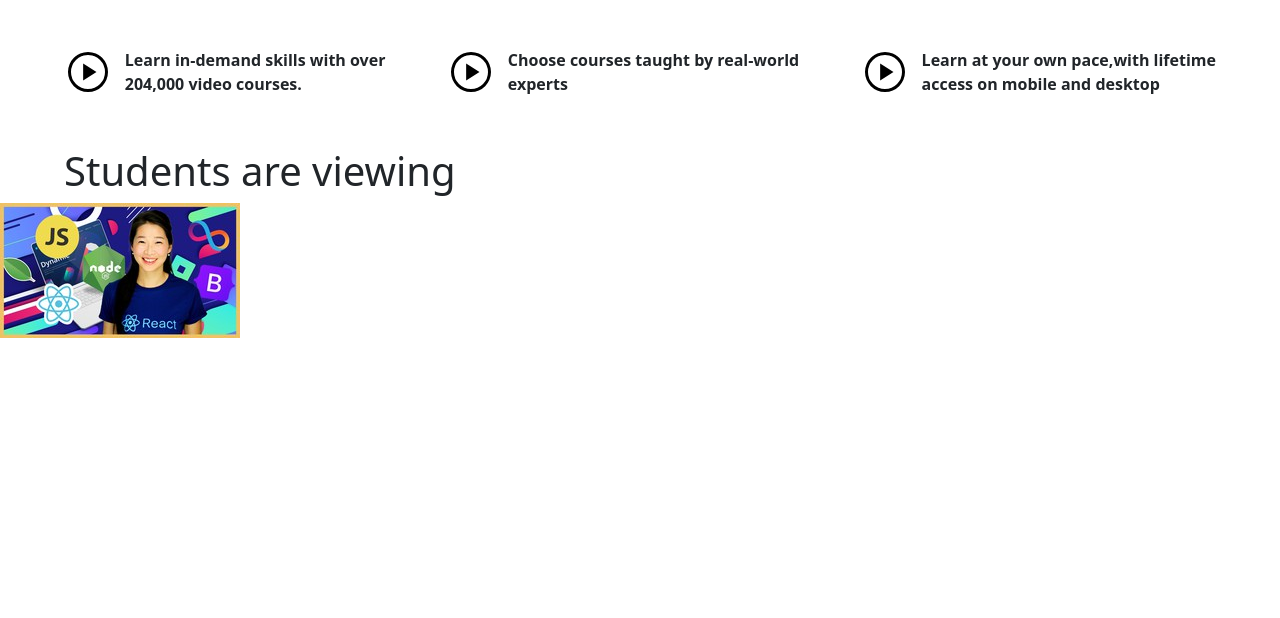
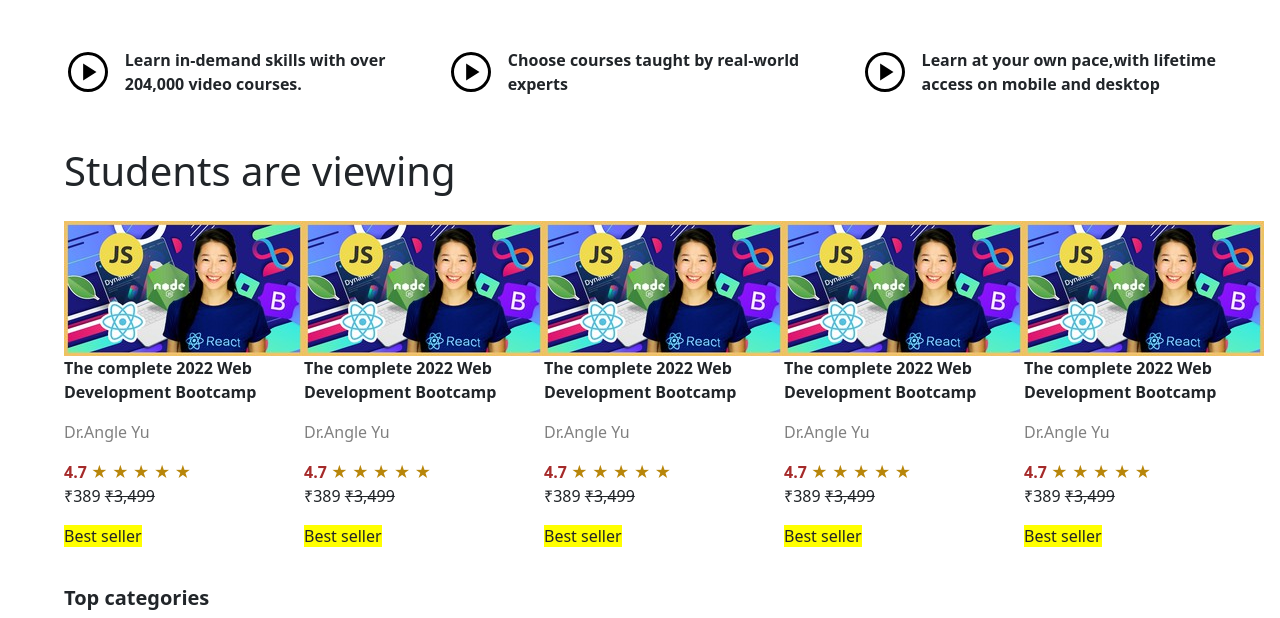
Before and after one commit to vinayykumar/Udemy, a plain HTML site: page index.html in a window 1280 px wide. Shown: the part 707-1325 px from the top of the page. Before the commit the page ends 1045 px from the top, so only its background shows below. Drawn offline with nearby package versions, Linux system fonts and the light colour scheme.

Commit message:
Added Cards

```diff
--- a/index.html
+++ b/index.html
@@ -206,9 +206,71 @@
 
   <div class="courses">
     <div class="course1">
-      <img src="/complete web.jpg" alt="">
+      <div class="img"><img src="/complete web.jpg" alt=""></div>
+      <div>
+        <p><strong>The complete 2022 Web <br> Development Bootcamp</strong></p>
+    <p style="color: grey;">Dr.Angle Yu</p>
+    <span style="color:brown ;"><strong>4.7</strong></span> <span style="color:darkgoldenrod ;">&#9733 &#9733 &#9733 &#9733 &#9733</span> <br>
+    <p>₹389 <span> <del>₹3,499</del></span></p>
+    <span style="background-color:yellow;">Best seller</span>
+      </div>
+    </div>
+
+    <div class="course1">
+      <div class="img"><img src="/complete web.jpg" alt=""></div>
+      <div>
+        <p><strong>The complete 2022 Web <br> Development Bootcamp</strong></p>
+    <p style="color: grey;">Dr.Angle Yu</p>
+    <span style="color:brown ;"><strong>4.7</strong></span> <span style="color:darkgoldenrod ;">&#9733 &#9733 &#9733 &#9733 &#9733</span> <br>
+    <p>₹389 <span> <del>₹3,499</del></span></p>
+    <span style="background-color:yellow;">Best seller</span>
+      </div>
+    </div>
+
+    <div class="course1">
+      <div class="img"><img src="/complete web.jpg" alt=""></div>
+      <div>
+        <p><strong>The complete 2022 Web <br> Development Bootcamp</strong></p>
+    <p style="color: grey;">Dr.Angle Yu</p>
+    <span style="color:brown ;"><strong>4.7</strong></span> <span style="color:darkgoldenrod ;">&#9733 &#9733 &#9733 &#9733 &#9733</span> <br>
+    <p>₹389 <span> <del>₹3,499</del></span></p>
+    <span style="background-color:yellow;">Best seller</span>
+      </div>
+    </div>
+
+    <div class="course1">
+      <div class="img"><img src="/complete web.jpg" alt=""></div>
+      <div>
+        <p><strong>The complete 2022 Web <br> Development Bootcamp</strong></p>
+    <p style="color: grey;">Dr.Angle Yu</p>
+    <span style="color:brown ;"><strong>4.7</strong></span> <span style="color:darkgoldenrod ;">&#9733 &#9733 &#9733 &#9733 &#9733</span> <br>
+    <p>₹389 <span> <del>₹3,499</del></span></p>
+    <span style="background-color:yellow;">Best seller</span>
+      </div>
+    </div>
+
+    <div class="course1">
+      <div class="img"><img src="/complete web.jpg" alt=""></div>
+      <div>
+        <p><strong>The complete 2022 Web <br> Development Bootcamp</strong></p>
+    <p style="color: grey;">Dr.Angle Yu</p>
+    <span style="color:brown ;"><strong>4.7</strong></span> <span style="color:darkgoldenrod ;">&#9733 &#9733 &#9733 &#9733 &#9733</span> <br>
+    <p>₹389 <span> <del>₹3,499</del></span></p>
+    <span style="background-color:yellow;">Best seller</span>
+      </div>
     </div>
   </div>
+
+  <div class="categories"><h5><strong>Top categories</strong></h5></div>
+
+  <div class="illustrations">
+    <div></div>
+  </div>
+
+
+
+
+
 
     <script
       src="https://cdn.jsdelivr.net/npm/bootstrap@5.2.2/dist/js/bootstrap.bundle.min.js"
--- a/style.css
+++ b/style.css
@@ -73,3 +73,16 @@ top: -47px;
     margin-left: 5vw;
     margin-top: 4vw;
 }
+
+.courses{
+    display: flex;
+    justify-content: space-between;
+    margin-left: 5vw;
+    margin-right: 5vw;
+    margin-top: 2vw ;
+}
+
+.categories{
+    margin-top: 3vw;
+    margin-left: 5vw;
+}
```
